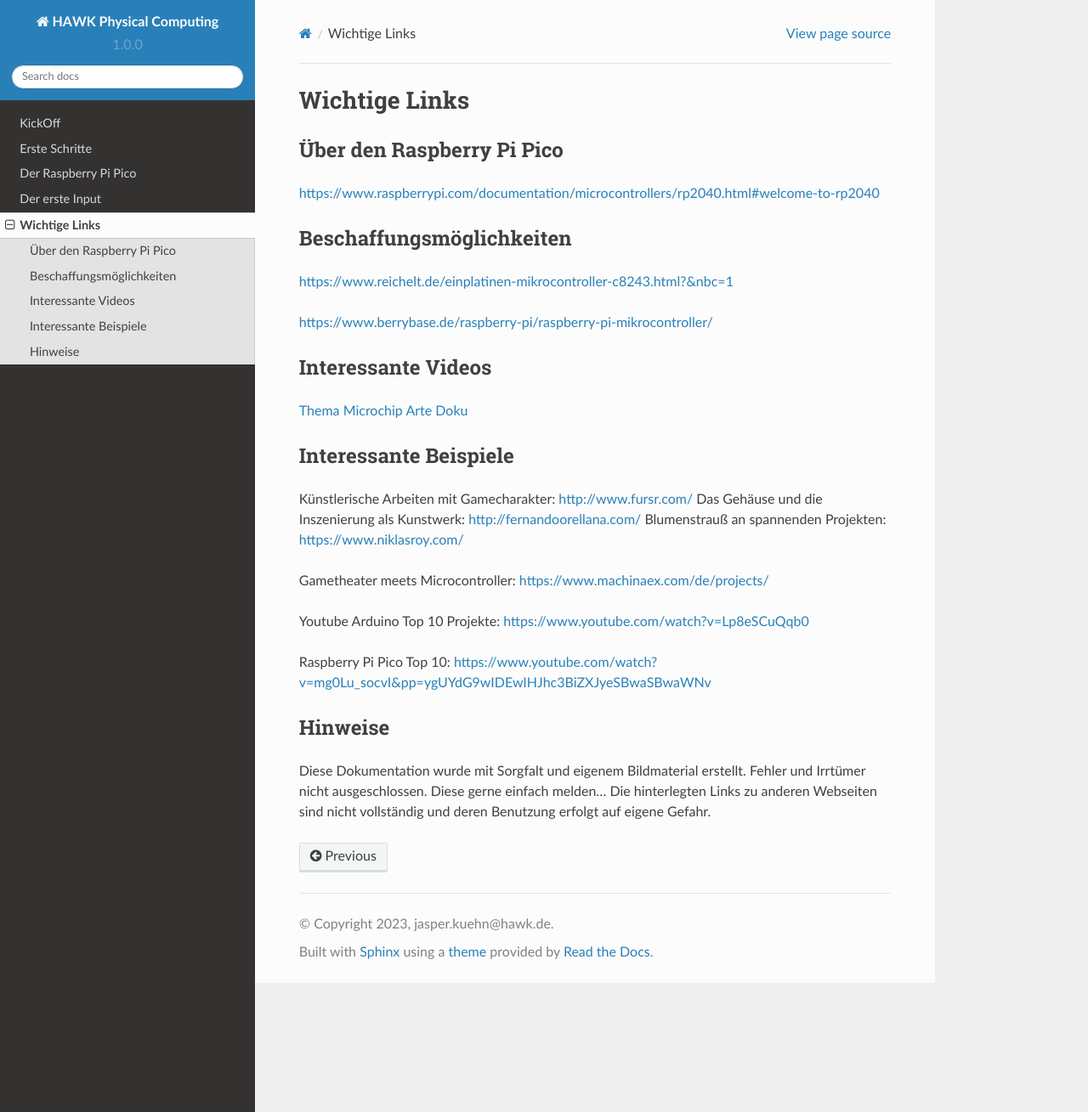
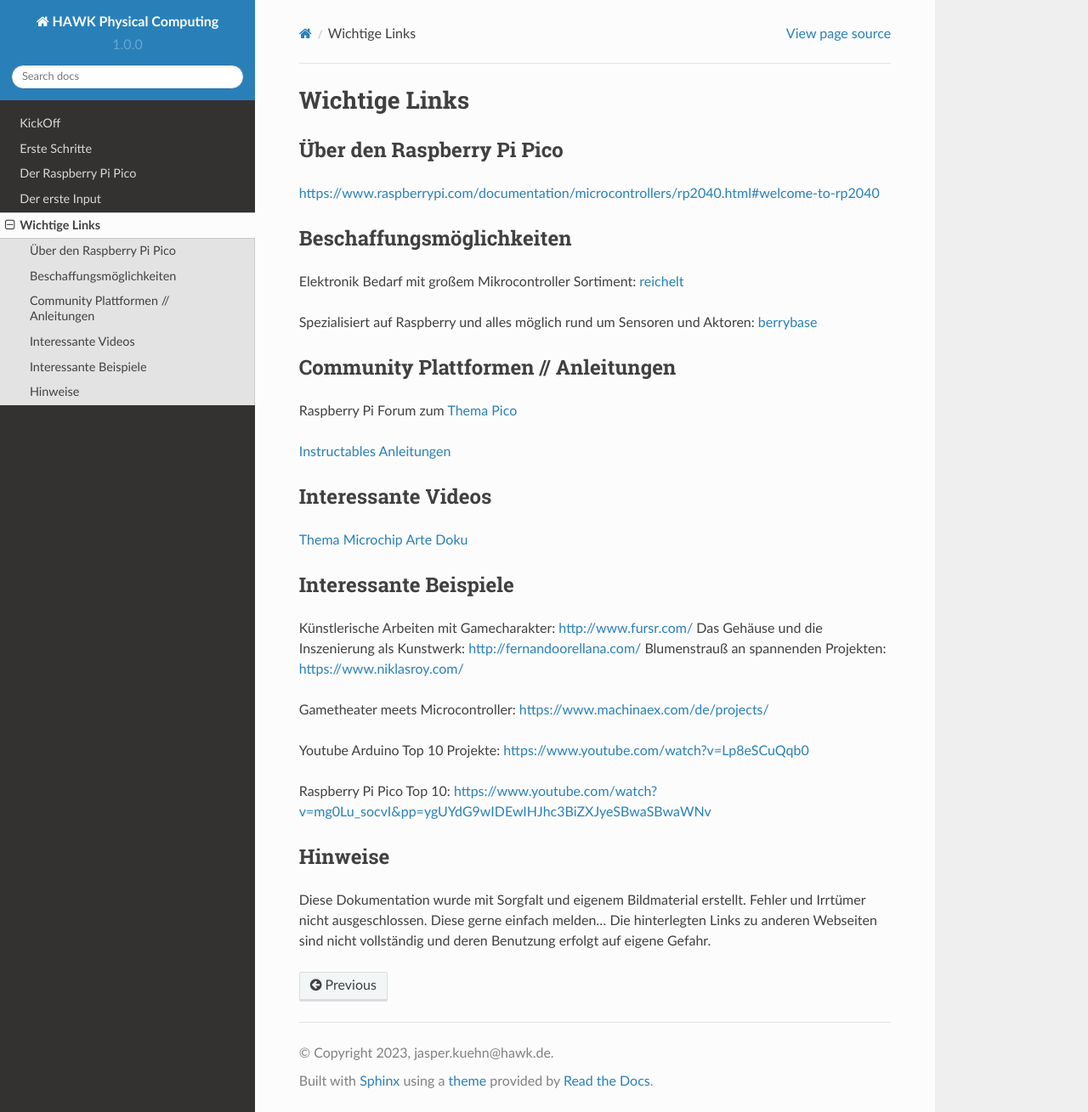
Before and after one commit to HAWK-Computing/physicalcomputing, a Sphinx documentation site: the page built from docs/Links_Infos.rst, in a window 1280 px wide and 1309 px high. Shown: the whole window at 85% size. Built offline with Sphinx 7.4.7 and the Read the Docs theme 2.0.0, drawn with Linux system fonts in a browser that asks for light colours.

```diff
--- a/docs/Links_Infos.rst
+++ b/docs/Links_Infos.rst
@@ -10,12 +10,18 @@ https://www.raspberrypi.com/documentation/microcontrollers/rp2040.html#welcome-t
 Beschaffungsmöglichkeiten
 -----------------------
 
-https://www.reichelt.de/einplatinen-mikrocontroller-c8243.html?&nbc=1
+Elektronik Bedarf mit großem Mikrocontroller Sortiment: `reichelt <https://www.reichelt.de/einplatinen-mikrocontroller-c8243.html?&nbc=1>`_
 
-https://www.berrybase.de/raspberry-pi/raspberry-pi-mikrocontroller/
+Spezialisiert auf Raspberry und alles möglich rund um Sensoren und Aktoren:
+`berrybase <https://www.berrybase.de/raspberry-pi/raspberry-pi-mikrocontroller/>`_
 
 
+Community Plattformen // Anleitungen
+------------------------
 
+Raspberry Pi Forum zum `Thema Pico <https://forums.raspberrypi.com/viewforum.php?f=143&sid=82aebc42e2738670073a17553e509080>`_
+
+`Instructables Anleitungen <https://www.instructables.com/search/projects/all/all/?q=pico&projects=all>`_
 
 Interessante Videos
 ------------------------
--- a/docs/beispiele/Input_Taster.py
+++ b/docs/beispiele/Input_Taster.py
@@ -10,7 +10,8 @@ taster=machine.Pin(21, machine.Pin.IN, machine.Pin.PULL_UP)#Input
 
 while True:
 
-    if taster.value() == 0:
+    if taster.value() == 0: # da wir den Taster als PULL_UP Pin deklariert haben
+                            # ist er immer 1 / HIGH / TRUE solange nicht gedrückt wird
         led.value(1)
         utime.sleep(0.5)  # kurze Pause, damit die LED nicht sofort ausgeht
     else:
```
Also changed, not shown: docs/Picozero.rst (added, +41 -0 lines), docs/ZweiterOutput.rst (added, +31 -0 lines).
